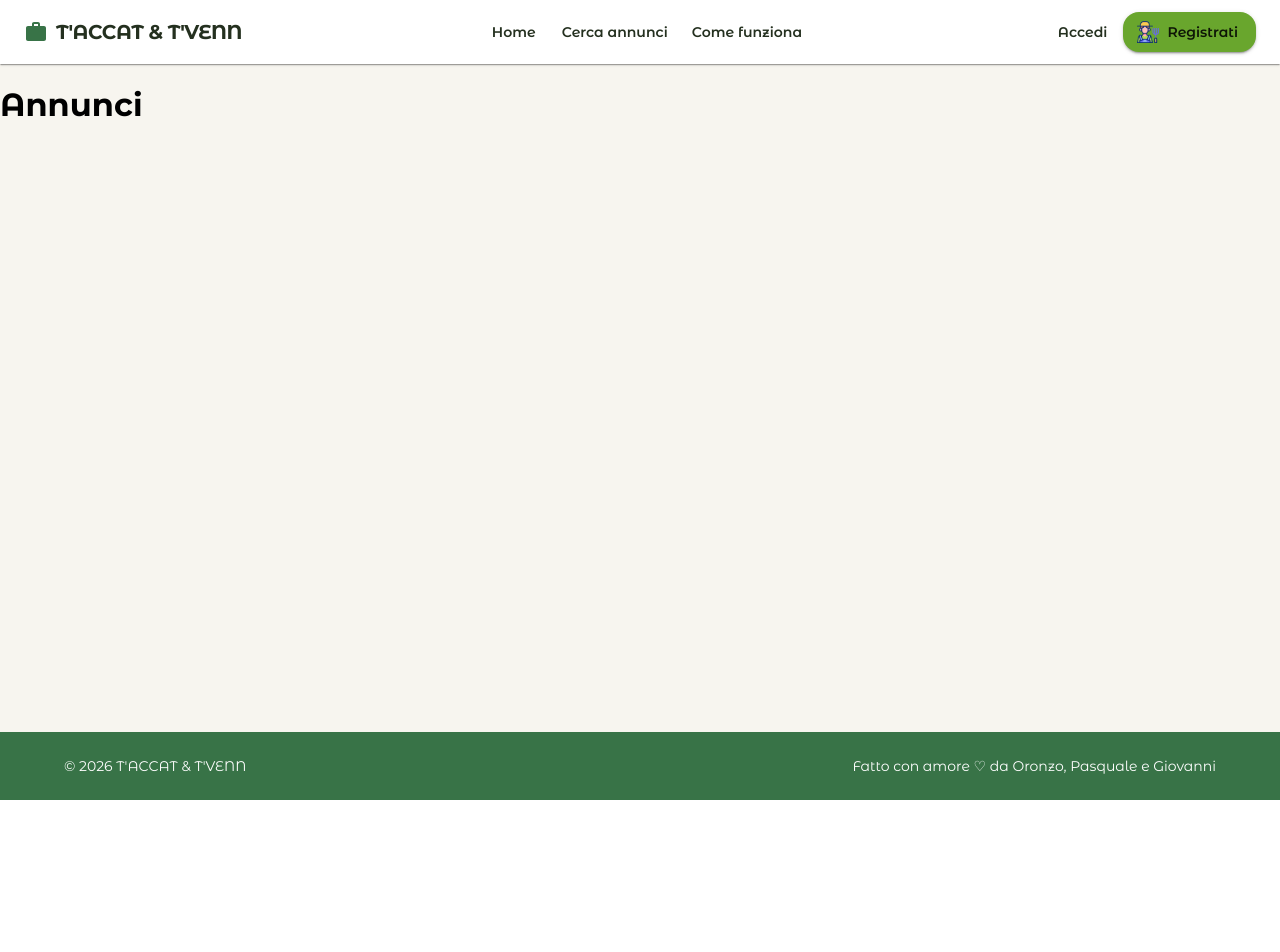
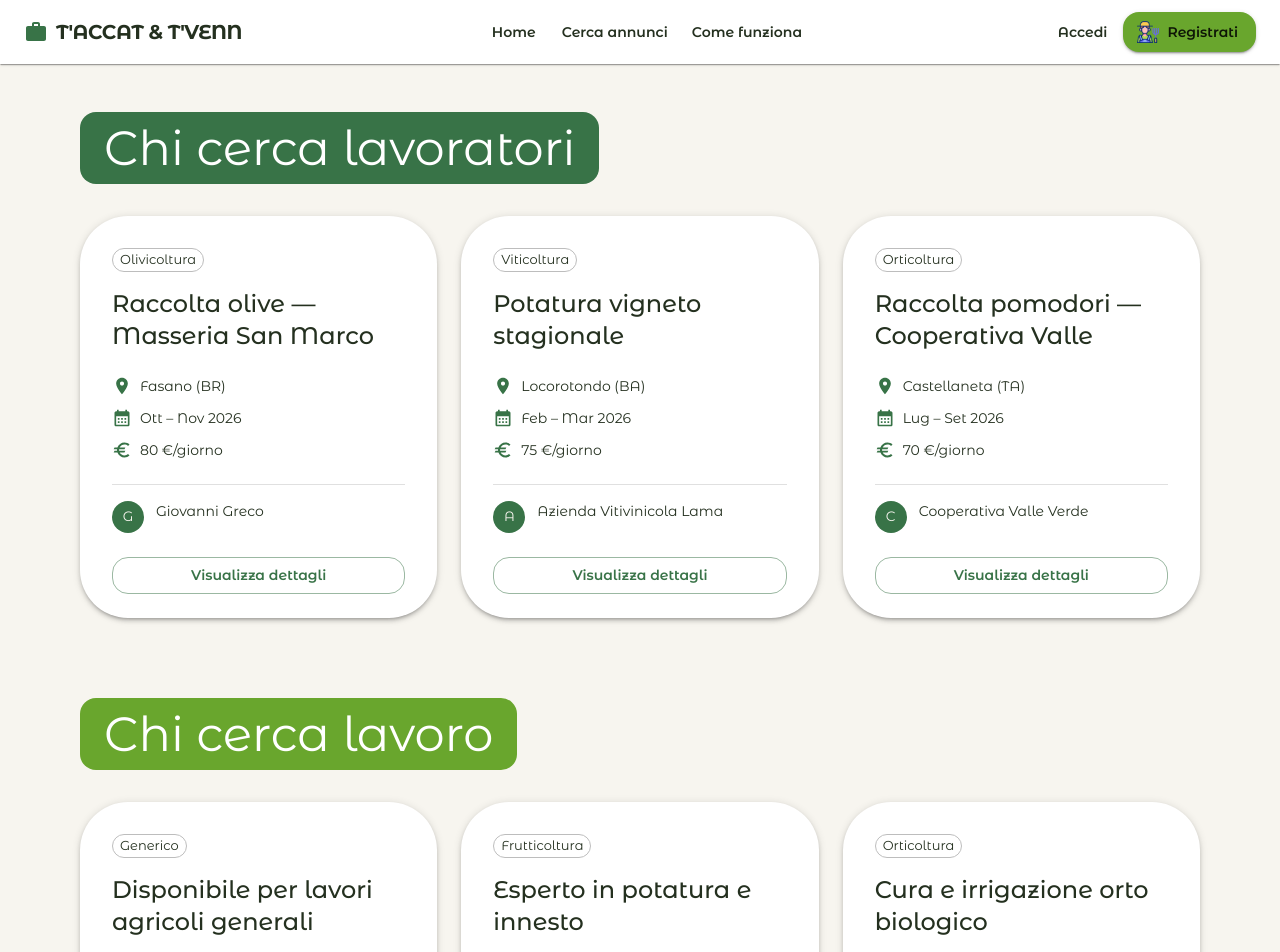
Before and after one commit to lup62/T-ACCAT-T-VENN, a React (Vite) app in the folder client/: page /annunci in a window 1280 px wide. Shown: the top 952 px of the page. Before the commit the page ends 800 px from the top, so only its background shows below. Built offline with nearby package versions, Linux system fonts and the light colour scheme.

Commit message:
pagina annunci: due sezioni separate, card con profilo e avatar

```diff
--- a/client/src/pages/Annunci/AnnunciPage.jsx
+++ b/client/src/pages/Annunci/AnnunciPage.jsx
@@ -1,9 +1,228 @@
-function AnnunciPage() {
-  return (
-    <div>
-      <h1>Annunci</h1>
-    </div>
-  )
+import {
+    Avatar,
+    Box,
+    Card,
+    CardContent,
+    Chip,
+    Divider,
+    Stack,
+    Typography,
+    Button,
+} from "@mui/material";
+
+import LocationOnIcon from "@mui/icons-material/LocationOn";
+import CalendarMonthIcon from "@mui/icons-material/CalendarMonth";
+import EuroIcon from "@mui/icons-material/Euro";
+
+// Dati mock: in futuro verranno sostituiti con chiamate API
+const richiesteLavoratori = [
+    {
+        id: 1,
+        titolo: "Raccolta olive — Masseria San Marco",
+        tipoLavoro: "Olivicoltura",
+        luogo: "Fasano (BR)",
+        periodo: "Ott – Nov 2026",
+        prezzo: "80 €/giorno",
+        profilo: { nome: "Giovanni Greco", avatar: null },
+    },
+    {
+        id: 2,
+        titolo: "Potatura vigneto stagionale",
+        tipoLavoro: "Viticoltura",
+        luogo: "Locorotondo (BA)",
+        periodo: "Feb – Mar 2026",
+        prezzo: "75 €/giorno",
+        profilo: { nome: "Azienda Vitivinicola Lama", avatar: null },
+    },
+    {
+        id: 3,
+        titolo: "Raccolta pomodori — Cooperativa Valle",
+        tipoLavoro: "Orticoltura",
+        luogo: "Castellaneta (TA)",
+        periodo: "Lug – Set 2026",
+        prezzo: "70 €/giorno",
+        profilo: { nome: "Cooperativa Valle Verde", avatar: null },
+    },
+];
+
+const disponibilitaLavoratori = [
+    {
+        id: 4,
+        titolo: "Disponibile per lavori agricoli generali",
+        tipoLavoro: "Generico",
+        luogo: "Taranto (TA)",
+        periodo: "Tutto l'anno",
+        prezzo: "Su accordo",
+        profilo: { nome: "Marco Esposito", avatar: null },
+    },
+    {
+        id: 5,
+        titolo: "Esperto in potatura e innesto",
+        tipoLavoro: "Frutticoltura",
+        luogo: "Bari (BA)",
+        periodo: "Mar – Mag 2026",
+        prezzo: "90 €/giorno",
+        profilo: { nome: "Salvatore Rizzo", avatar: null },
+    },
+    {
+        id: 6,
+        titolo: "Cura e irrigazione orto biologico",
+        tipoLavoro: "Orticoltura",
+        luogo: "Lecce (LE)",
+        periodo: "Apr – Giu 2026",
+        prezzo: "65 €/giorno",
+        profilo: { nome: "Anna Convertino", avatar: null },
+    },
+];
+
+function AnnuncioCard({ titolo, tipoLavoro, luogo, periodo, prezzo, color, profilo }) {
+    return (
+        <Card
+            sx={{
+                height: "100%",
+                borderRadius: 3,
+                boxShadow: 3,
+                display: "flex",
+                flexDirection: "column",
+                transition: "transform 0.25s ease, box-shadow 0.25s ease",
+                "&:hover": {
+                    transform: "translateY(-6px)",
+                    boxShadow: 7,
+                },
+            }}
+        >
+            <CardContent
+                sx={{
+                    p: 4,
+                    display: "flex",
+                    flexDirection: "column",
+                    flexGrow: 1,
+                }}
+            >
+                <Chip
+                    label={tipoLavoro}
+                    variant="outlined"
+                    size="small"
+                    sx={{ alignSelf: "flex-start", mb: 2 }}
+                />
+
+                <Typography variant="h5" component="h3" sx={{ mb: 3 }}>
+                    {titolo}
+                </Typography>
+
+                <Stack spacing={1.5} sx={{ mb: 3 }}>
+                    <Stack direction="row" spacing={1} alignItems="center">
+                        <LocationOnIcon sx={{ fontSize: 20, color: "primary.main" }} />
+                        <Typography variant="body2" color="text.secondary">{luogo}</Typography>
+                    </Stack>
+
+                    <Stack direction="row" spacing={1} alignItems="center">
+                        <CalendarMonthIcon sx={{ fontSize: 20, color: "primary.main" }} />
+                        <Typography variant="body2" color="text.secondary">{periodo}</Typography>
+                    </Stack>
+
+                    <Stack direction="row" spacing={1} alignItems="center">
+                        <EuroIcon sx={{ fontSize: 20, color: "primary.main" }} />
+                        <Typography variant="body2" color="text.secondary">{prezzo}</Typography>
+                    </Stack>
+                </Stack>
+
+                {/* Linea divisoria prima del profilo */}
+                <Divider sx={{ mb: 2 }} />
+
+                {/* Profilo: avatar + nome di chi ha pubblicato l'annuncio */}
+                <Stack direction="row" spacing={1.5} alignItems="center" sx={{ mb: 3 }}>
+                    <Avatar
+                        src={profilo.avatar}
+                        alt={profilo.nome}
+                        sx={{
+                            width: 32,
+                            height: 32,
+                            bgcolor: `${color}.main`,
+                            fontSize: "0.85rem",
+                        }}
+                    >
+                        {/* Se non c'è foto, mostra le iniziali del nome */}
+                        {profilo.nome.charAt(0)}
+                    </Avatar>
+                    <Typography variant="body2" fontWeight={600}>
+                        {profilo.nome}
+                    </Typography>
+                </Stack>
+
+                <Box sx={{ mt: "auto" }}>
+                    <Button variant="outlined" color={color} fullWidth>
+                        Visualizza dettagli
+                    </Button>
+                </Box>
+            </CardContent>
+        </Card>
+    );
 }
 
-export default AnnunciPage
+function SezioneAnnunci({ titolo, annunci, color }) {
+    return (
+        <Box component="section" sx={{ mb: { xs: 6, md: 10 } }}>
+            <Typography
+                variant="h3"
+                component="h2"
+                sx={{
+                    display: "inline-block",
+                    bgcolor: `${color}.main`,
+                    color: "#FFFFFF",
+                    px: 3,
+                    py: 1,
+                    borderRadius: 1,
+                    mb: 4,
+                }}
+            >
+                {titolo}
+            </Typography>
+
+            <Box
+                sx={{
+                    display: "grid",
+                    gridTemplateColumns: {
+                        xs: "1fr",
+                        sm: "repeat(2, 1fr)",
+                        md: "repeat(3, 1fr)",
+                    },
+                    gap: 3,
+                }}
+            >
+                {annunci.map((annuncio) => (
+                    <AnnuncioCard
+                        key={annuncio.id}
+                        titolo={annuncio.titolo}
+                        tipoLavoro={annuncio.tipoLavoro}
+                        luogo={annuncio.luogo}
+                        periodo={annuncio.periodo}
+                        prezzo={annuncio.prezzo}
+                        profilo={annuncio.profilo}
+                        color={color}
+                    />
+                ))}
+            </Box>
+        </Box>
+    );
+}
+
+function AnnunciPage() {
+    return (
+        <Box sx={{ px: { xs: 3, md: 10 }, py: { xs: 4, md: 6 } }}>
+            <SezioneAnnunci
+                titolo="Chi cerca lavoratori"
+                annunci={richiesteLavoratori}
+                color="primary"
+            />
+
+            <SezioneAnnunci
+                titolo="Chi cerca lavoro"
+                annunci={disponibilitaLavoratori}
+                color="secondary"
+            />
+        </Box>
+    );
+}
+
+export default AnnunciPage;
```
